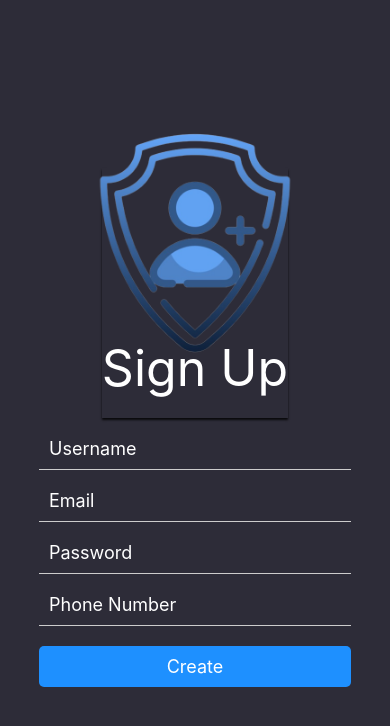
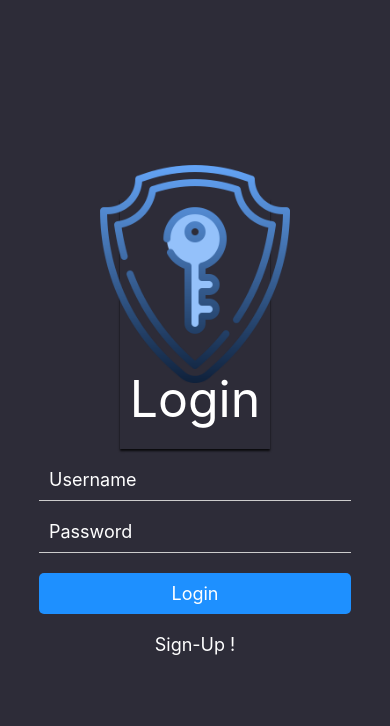
Before and after one commit to DjennaouiRaouf/PriceComparator, a React Native app: screen /login in a window 390 px wide. Shown: the top 726 px of the page. Built offline with nearby package versions, Linux system fonts and the light colour scheme.

Commit message:
Initial commit

```diff
--- a/App.tsx
+++ b/App.tsx
@@ -1,8 +1,23 @@
 import React from 'react';
-import SignUpPage from './components/pages/sign_up_page/SignUpPage';
+import {NavigationContainer} from '@react-navigation/native';
+import {createStackNavigator} from '@react-navigation/stack';
+import loginPage from './components/pages/login_page/LoginPage';
+import signUpPage from './components/pages/sign_up_page/SignUpPage';
 
+const Stack = createStackNavigator();
 const App = () => {
-  return <SignUpPage />;
+  return (
+    <NavigationContainer>
+      <Stack.Navigator
+        initialRouteName="login"
+        screenOptions={{
+          headerShown: false,
+        }}>
+        <Stack.Screen name="login" component={loginPage} />
+        <Stack.Screen name="sign_up" component={signUpPage} />
+      </Stack.Navigator>
+    </NavigationContainer>
+  );
 };
 
 export default App;
--- a/components/base/login_form/LoginForm.tsx
+++ b/components/base/login_form/LoginForm.tsx
@@ -2,7 +2,10 @@ import React, {useState} from 'react';
 import {StyleSheet, View, Text, TouchableOpacity, Alert} from 'react-native';
 import Input from '../input/Input';
 
-const LoginForm: React.FC = ({}) => {
+interface LoginFormProps {
+  onPress: () => void;
+}
+const LoginForm: React.FC<LoginFormProps> = ({onPress}) => {
   const [username, setUsername] = useState<string>('');
   const [password, setPassword] = useState<string>('');
   const getUsername = (username: string) => {
@@ -14,6 +17,7 @@ const LoginForm: React.FC = ({}) => {
   const login = () => {
     Alert.alert('display', `${username + ' ' + password}`);
   };
+
   return (
     <View style={styles.form}>
       <Input
@@ -30,7 +34,7 @@ const LoginForm: React.FC = ({}) => {
       <TouchableOpacity style={styles.button} onPress={() => login()}>
         <Text style={styles.buttonText}>Login</Text>
       </TouchableOpacity>
-      <TouchableOpacity style={styles.link} onPress={() => login()}>
+      <TouchableOpacity style={styles.link} onPress={onPress}>
         <Text style={styles.buttonText}>Sign-Up !</Text>
       </TouchableOpacity>
     </View>
--- a/components/base/select_option/SelectOption.tsx
+++ b/components/base/select_option/SelectOption.tsx
@@ -1,12 +1,16 @@
 import React, {useState} from 'react';
-import {TextInput, StyleSheet} from 'react-native';
+import {StyleSheet} from 'react-native';
 import {Picker} from '@react-native-picker/picker';
+interface data {
+  label: string;
+  value: string;
+}
 interface SelectOptionProps {
-  options: string[];
+  datas: data[];
   onData: (data: string) => void;
 }
 
-const SelectOption: React.FC<SelectOptionProps> = ({options,onData}) => {
+const SelectOption: React.FC<SelectOptionProps> = ({datas, onData}) => {
   const [option, setOption] = useState('');
 
   const handleValueChange = (option: string) => {
@@ -14,12 +18,13 @@ const SelectOption: React.FC<SelectOptionProps> = ({options,onData}) => {
     onData(option);
   };
   return (
-    <Picker style={styles.picker} onValueChange={handleValueChange}>
-        {
-
-        }
-      <Picker.Item label="Enable 2FA auth" value="true" />
-      <Picker.Item label="Disable 2FA auth" value="false" />
+    <Picker
+      style={styles.picker}
+      onValueChange={handleValueChange}
+      selectedValue={option}>
+      {datas.map((item, index) => (
+        <Picker.Item key={index} label={item.label} value={item.value} />
+      ))}
     </Picker>
   );
 };
--- a/components/base/sign_up_form/SignUpForm.tsx
+++ b/components/base/sign_up_form/SignUpForm.tsx
@@ -5,15 +5,18 @@ import {
   Text,
   TouchableOpacity,
   Alert,
+  ScrollView,
 } from 'react-native';
 
 import Input from '../input/Input';
+import SelectOption from '../select_option/SelectOption';
 
 const SignUpForm: React.FC = ({}) => {
   const [username, setUsername] = useState<string>('');
   const [password, setPassword] = useState<string>('');
   const [email, setEmail] = useState<string>('');
   const [phone, setPhone] = useState<string>('');
+  const [auth, setAuth] = useState<string>();
 
   const getUsername = (username: string) => {
     setUsername(username);
@@ -25,10 +28,17 @@ const SignUpForm: React.FC = ({}) => {
     setEmail(email);
   };
   const getPhone = (phone: string) => {
-    setEmail(phone);
+    setPhone(phone);
+  };
+
+  const getAuth = (auth: string) => {
+    setAuth(auth);
   };
   const CreateAccount = () => {
-    Alert.alert('display', `${username + ' ' + password + ' ' + email}`);
+    Alert.alert(
+      'display',
+      `${username + ' ' + password + ' ' + email + ' ' + auth}`,
+    );
   };
 
   return (
@@ -55,7 +65,27 @@ const SignUpForm: React.FC = ({}) => {
         placeholderTextColor={'#fff'}
         onData={getPhone}
       />
-
+      <SelectOption
+        datas={[
+          {label: 'Disable 2FA', value: 'false'},
+          {label: 'Enable 2FA', value: 'true'},
+        ]}
+        onData={getAuth}
+      />
+      <SelectOption
+        datas={[
+          {label: 'Disable 2FA', value: 'false'},
+          {label: 'Enable 2FA', value: 'true'},
+        ]}
+        onData={getAuth}
+      />
+      <SelectOption
+        datas={[
+          {label: 'Disable 2FA', value: 'false'},
+          {label: 'Enable 2FA', value: 'true'},
+        ]}
+        onData={getAuth}
+      />
       <TouchableOpacity style={styles.button} onPress={() => CreateAccount()}>
         <Text style={styles.buttonText}>Create</Text>
       </TouchableOpacity>
--- a/components/pages/login_page/LoginPage.tsx
+++ b/components/pages/login_page/LoginPage.tsx
@@ -7,12 +7,19 @@ import {
   ScrollView,
   Dimensions,
   Animated,
+  Alert,
 } from 'react-native';
 import LoginForm from '../../base/login_form/LoginForm';
 import Orientation from 'react-native-orientation-locker';
 
 Orientation.lockToPortrait();
-const LoginPage: React.FC = () => {
+interface LoginPageProps {
+  navigation: any;
+}
+
+const screenWidth = Dimensions.get('screen').width;
+const screenheight = Dimensions.get('screen').height;
+const LoginPage: React.FC<LoginPageProps> = ({navigation}) => {
   const animatedValue = useRef(new Animated.Value(0)).current;
 
   useEffect(() => {
@@ -40,6 +47,10 @@ const LoginPage: React.FC = () => {
     outputRange: [1, 0.5, 1],
   });
 
+  const signup = () => {
+    navigation.navigate('sign_up');
+  };
+
   return (
     <View style={styles.container}>
       <View style={styles.avatarContainer}>
@@ -49,7 +60,7 @@ const LoginPage: React.FC = () => {
         />
         <Text style={styles.title}>Login</Text>
       </View>
-      <LoginForm />
+      <LoginForm onPress={signup} />
     </View>
   );
 };
@@ -57,10 +68,10 @@ const LoginPage: React.FC = () => {
 const styles = StyleSheet.create({
   container: {
     flex: 1,
-    width: '100%',
     alignItems: 'center',
     justifyContent: 'center',
     backgroundColor: '#2d2c38',
+    width: '100%',
   },
 
   title: {
--- a/components/pages/sign_up_page/SignUpPage.tsx
+++ b/components/pages/sign_up_page/SignUpPage.tsx
@@ -4,12 +4,21 @@ import {
   View,
   Text,
   Animated,
+  ScrollView,
+  Dimensions,
 } from 'react-native';
 import Orientation from 'react-native-orientation-locker';
 import SignUpForm from '../../base/sign_up_form/SignUpForm';
 
 Orientation.lockToPortrait();
-const SignUpPage: React.FC = () => {
+const screenWidth = Dimensions.get('screen').width;
+const screenheight = Dimensions.get('screen').height;
+
+interface SignUpPageProps {
+  navigation: any;
+}
+
+const SignUpPage: React.FC<SignUpPageProps> = ({navigation}) => {
   const animatedValue = useRef(new Animated.Value(0)).current;
 
   useEffect(() => {
@@ -39,6 +48,7 @@ const SignUpPage: React.FC = () => {
 
   return (
     <View style={styles.container}>
+      <ScrollView contentContainerStyle={styles.scrollview}>
         <View style={styles.avatarContainer}>
           <Animated.Image
             style={[styles.avatar, {transform: [{scale}], opacity}]}
@@ -47,6 +57,7 @@ const SignUpPage: React.FC = () => {
           <Text style={styles.title}>Sign Up</Text>
         </View>
         <SignUpForm />
+      </ScrollView>
     </View>
   );
 };
@@ -58,6 +69,13 @@ const styles = StyleSheet.create({
     alignItems: 'center',
     justifyContent: 'center',
     backgroundColor: '#2d2c38',
+  },
+  scrollview: {
+    flexGrow: 1,
+    width: screenWidth,
+    height: screenheight * 1.03,
+    alignItems: 'center',
+    justifyContent: 'center',
   },
 
   title: {
```
Also changed, not shown: package.json (+9 -1 lines), 1 other file (tests, documents, lock files or other folders). Lines whose indentation alone changed are shown as unchanged.
